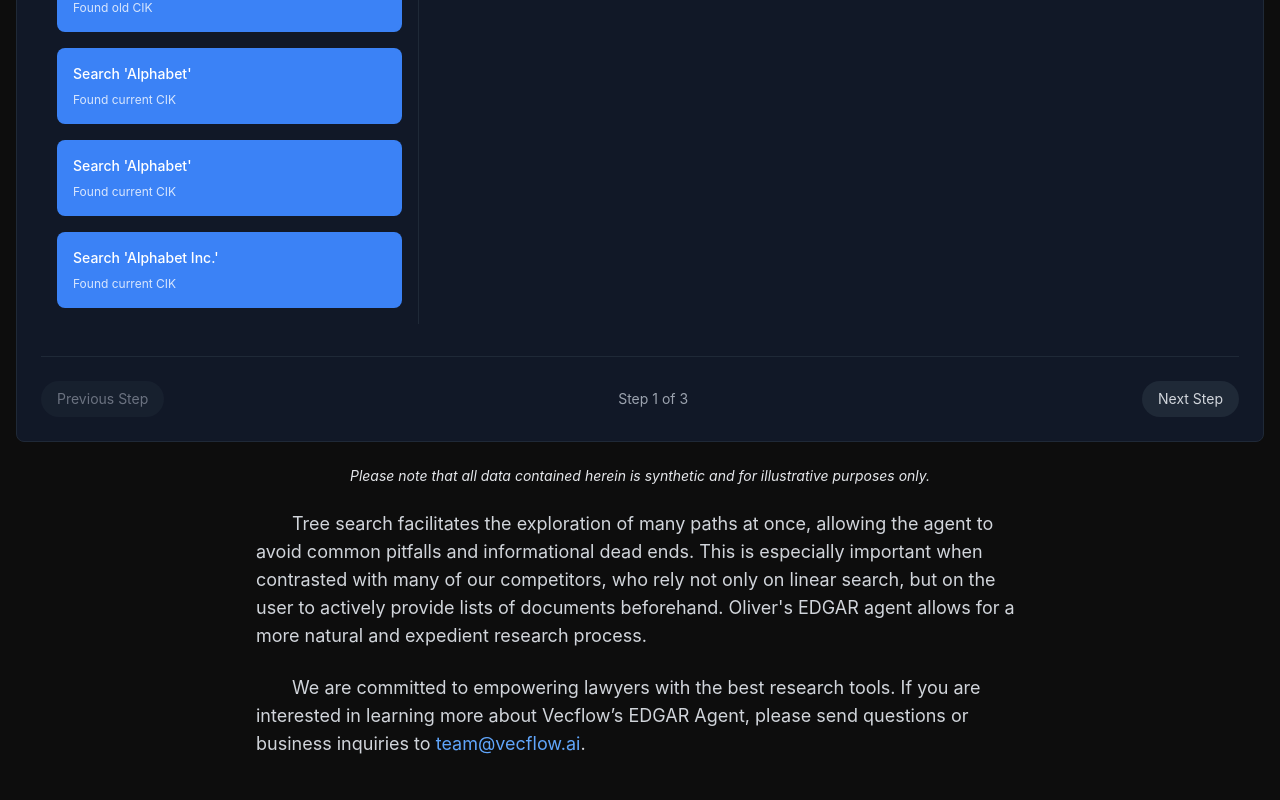
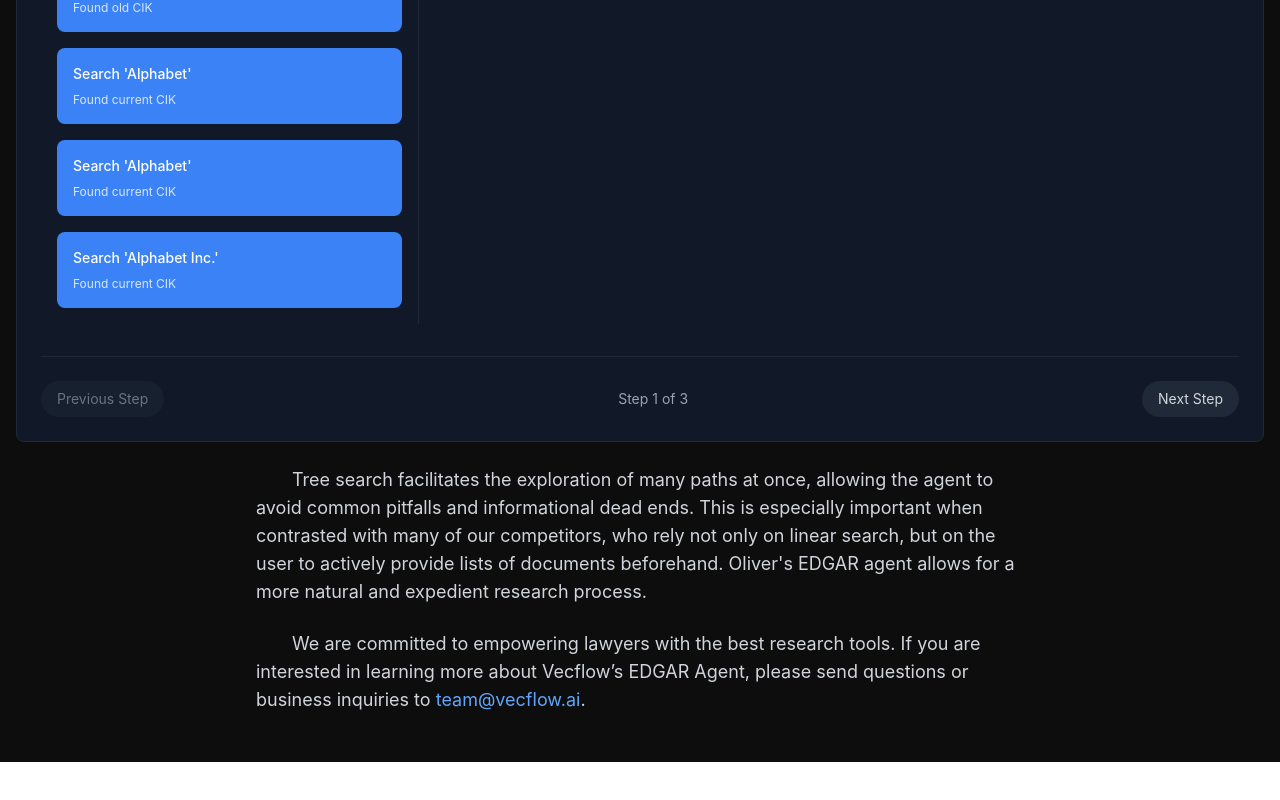
Before and after one commit to jepiv/edgar-blog, a React (Vite) app: page / in a window 1280 px wide. Shown: the part 5435-6235 px from the top of the page. After the commit the page ends 6197 px from the top, so only its background shows below. Built offline with nearby package versions, Linux system fonts and the light colour scheme; a web font is replaced by a local one.

Commit message:
remove synth

```diff
--- a/src/App.jsx
+++ b/src/App.jsx
@@ -146,9 +146,6 @@ function App() {
       {/* Third vis: tree search */}
       <SearchTreeViz />
       <div className="my-6"></div>
-      <p className="text-gray-200 max-w-3xl mx-auto text-sm text-center italic">
-        Please note that all data contained herein is synthetic and for illustrative purposes only.
-      </p>
 
       <div className="my-6"></div>
       <p className="indent-lg text-gray-300 max-w-3xl mx-auto text-lg">
```
